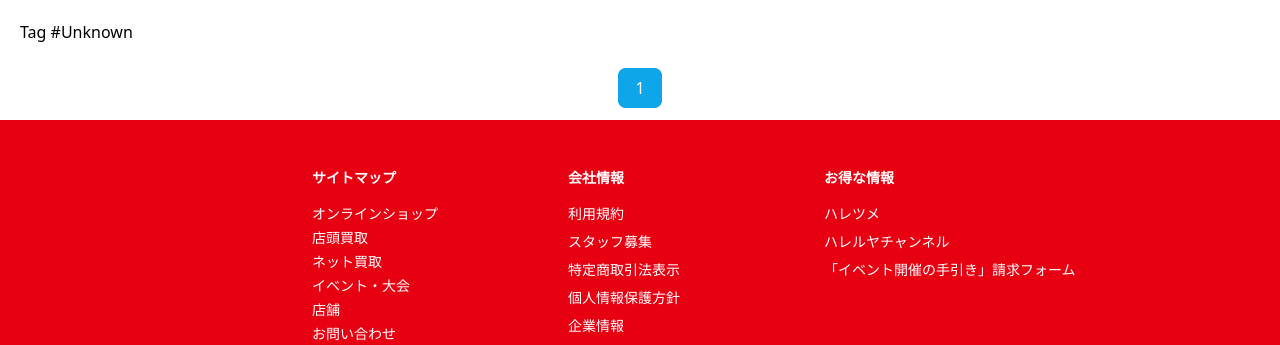
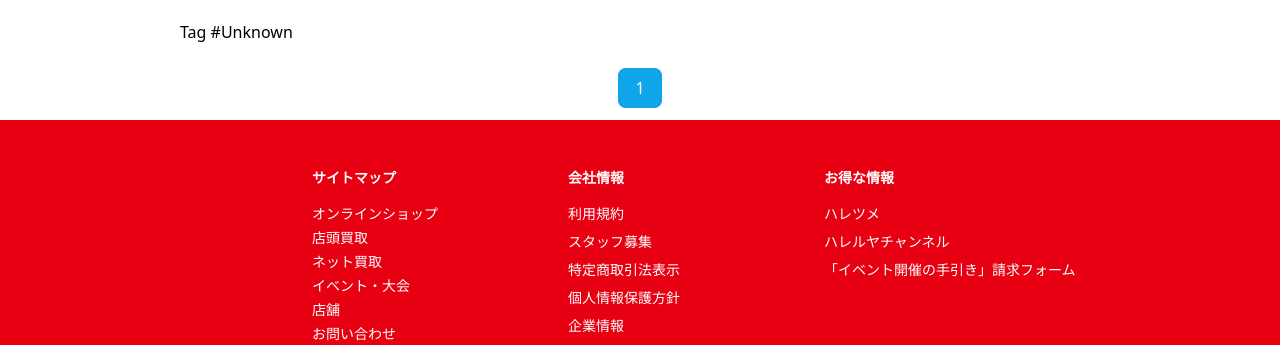
Before and after one commit to yamada0914/django-practice, a Django app: page /tags/1/ in a window 1280 px wide. Shown: the part 152-497 px from the top of the page. Run offline with Django 3.2, Linux system fonts and the light colour scheme; data that the repository does not hold is empty; some libraries are stand-ins or nearby versions.

Commit message:
max-width の記載場所修正

```diff
--- a/templates/base.html
+++ b/templates/base.html
@@ -43,7 +43,7 @@
         {% include 'snippets/header.html' %}
     </header>
 
-    <main class="flex-grow mx-auto">{% block main %} {% endblock %}</main>
+    <main class="flex-grow mx-auto max-w-[960px]">{% block main %} {% endblock %}</main>
 
     <footer>
         {% block footer %} {% include 'snippets/footer.html' %} {% endblock %}
--- a/templates/pages/cart.html
+++ b/templates/pages/cart.html
@@ -1,5 +1,5 @@
 {% extends 'base.html' %} {% load humanize %} {% block main %}
-<div class="container mx-auto max-w-[960px] px-4 pt-10">
+<div class="container mx-auto px-4 pt-10">
   <!-- タイトル -->
   <h2 class="mb-8 text-2xl font-bold text-gray-800">買い物かご</h2>
   <div class="mb-5 border-b border-black"></div>
```
